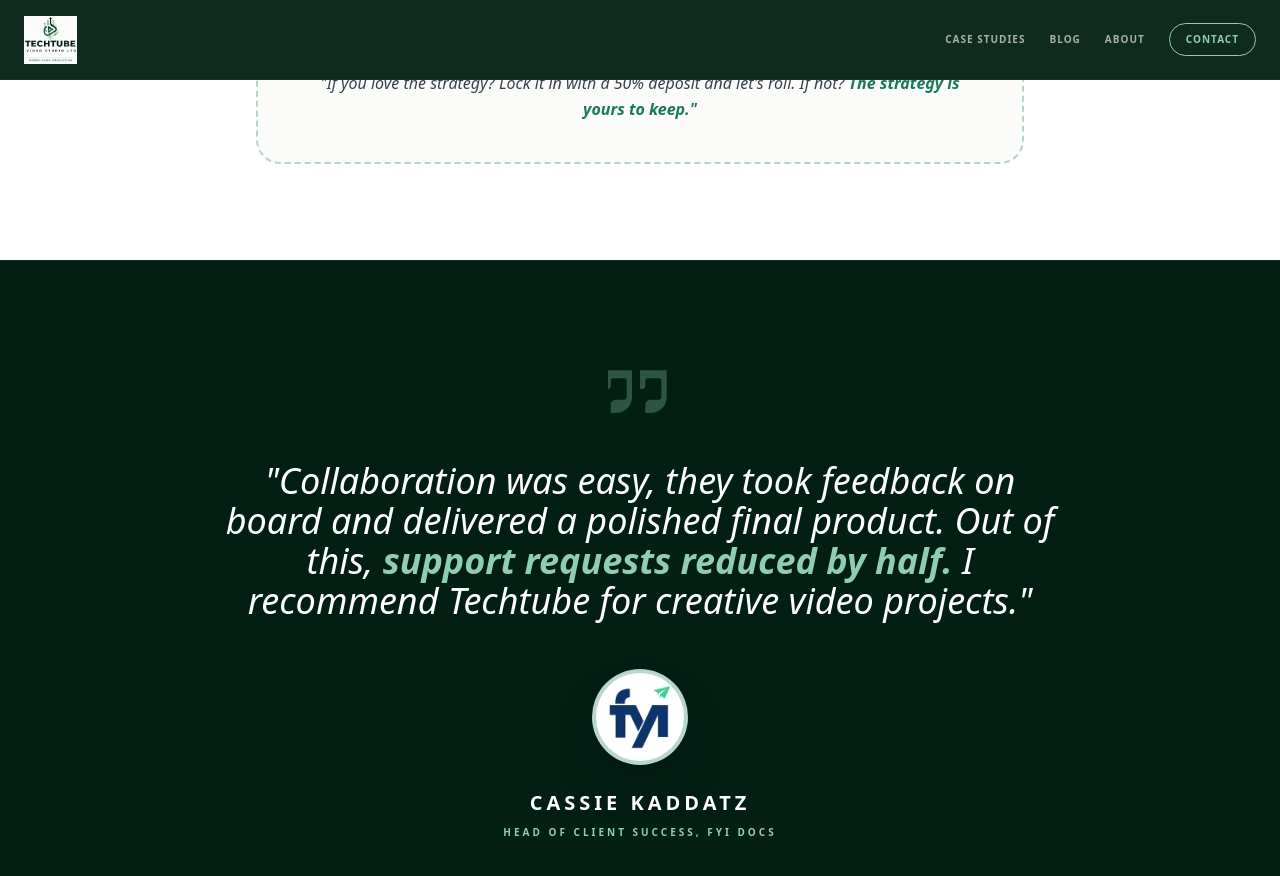
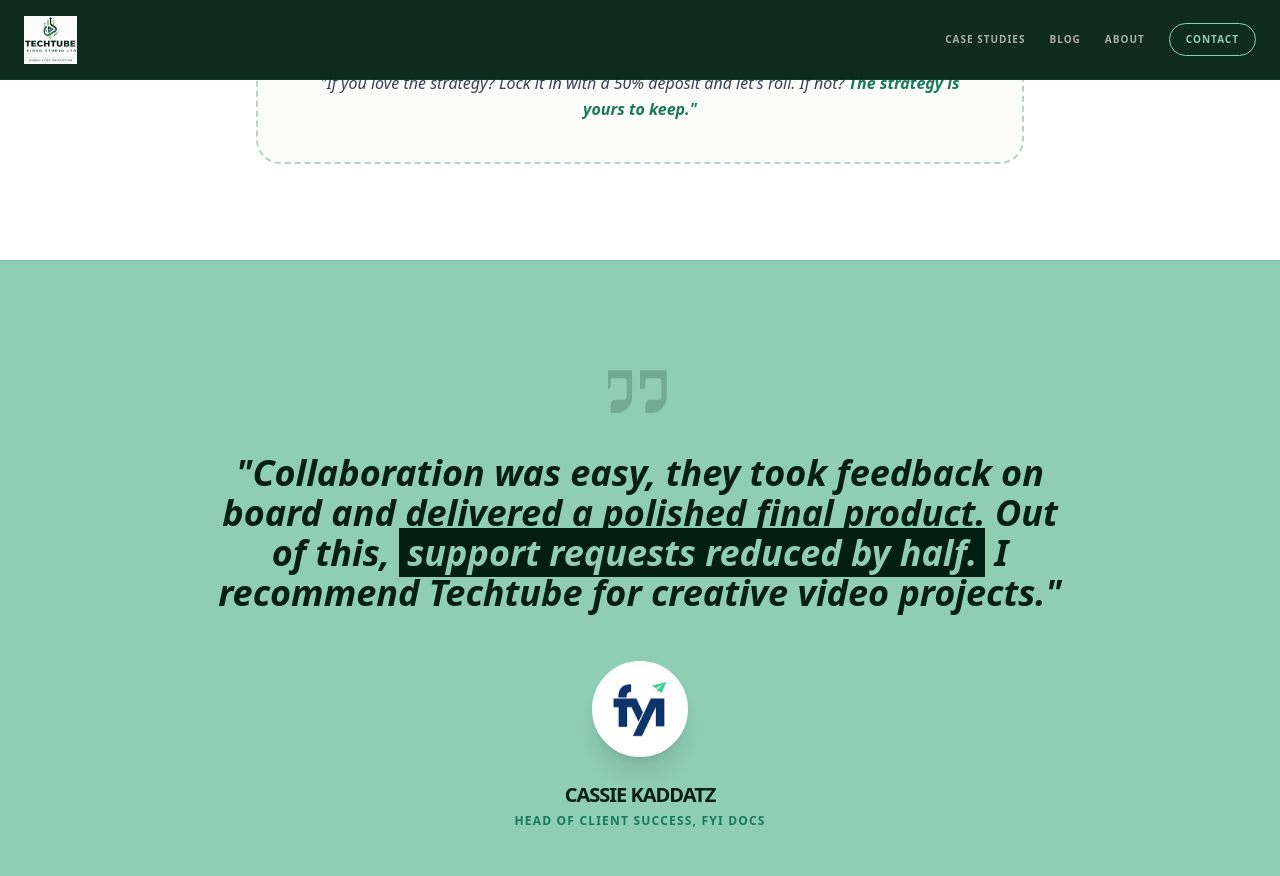
Before and after one commit to cheptionymutai/techtube-video-studio, a Jekyll site: the page index.html, which Jekyll copies as it is, in a window 1280 px wide and 900 px high, scrolled down 1332 px. Shown: the top 876 px of the window. Built offline with Jekyll 4.4.1, drawn with Linux system fonts in a browser that asks for light colours; nearby versions of some CDN libraries.

Commit message:
Update testimonial section styling and content

```diff
--- a/index.html
+++ b/index.html
@@ -172,30 +172,32 @@
                 </div>
             </div>
         </section>
-      <!-- High-Impact Testimonial Section -->
-<section class="py-24 bg-brand-dark border-t border-brand-primary/20">
+      <!-- High-Visibility ROI Testimonial Section -->
+<section class="py-24 bg-[#8fcdb5] border-y border-brand-primary/10">
     <div class="max-w-4xl mx-auto px-6 text-center">
-        <!-- Large Quote Icon -->
-        <div class="text-brand-accent mb-10 opacity-30">
+
+        <!-- Large Quote Icon (Subtle Dark) -->
+        <div class="text-brand-dark/20 mb-8">
             <svg class="w-16 h-16 mx-auto" fill="currentColor" viewBox="0 0 24 24">
                 <path d="M14.017 21L14.017 18C14.017 16.899 14.899 16 16.017 16H19.017C19.569 16 20.017 15.552 20.017 15V9C20.017 8.448 19.569 8 19.017 8H15.017C14.465 8 14.017 8.448 14.017 9V11C14.017 11.552 13.569 12 13.017 12H12.017V5H22.017V15C22.017 18.314 19.331 21 16.017 21H14.017ZM1.017 21L1.017 18C1.017 16.899 1.899 16 3.017 16H6.017C6.569 16 7.017 15.552 7.017 15V9C7.017 8.448 6.569 8 6.017 8H2.017C1.465 8 1.017 8.448 1.017 9V11C1.017 11.552 0.569 12 0.017 12H-0.983V5H9.017V15C9.017 18.314 6.331 21 3.017 21H1.017Z" />
             </svg>
         </div>
 
         <!-- Testimonial Text -->
-        <blockquote class="text-2xl md:text-4xl font-medium text-white italic leading-tight mb-12">
-            "Collaboration was easy, they took feedback on board and delivered a polished final product. Out of this, <span class="text-brand-accent font-black">support requests reduced by half.</span> I recommend Techtube for creative video projects."
+        <blockquote class="text-2xl md:text-4xl font-bold text-brand-dark italic leading-tight mb-12">
+            "Collaboration was easy, they took feedback on board and delivered a polished final product. Out of this, <span class="bg-brand-dark text-brand-accent px-2">support requests reduced by half.</span> I recommend Techtube for creative video projects."
         </blockquote>
 
         <!-- Identity Block -->
         <div class="flex flex-col items-center">
             <!-- Circular FYI Logo -->
-            <div class="w-24 h-24 bg-white rounded-full flex items-center justify-center border-4 border-brand-primary/30 overflow-hidden mb-6 shadow-2xl">
-                <!-- Replace with your actual FYI logo path -->
-                <img src="/fyi-logo.png" alt="FYI Docs Logo" class="w-16 h-16 object-contain">
+            <div class="w-24 h-24 bg-white rounded-full flex items-center justify-center border-4 border-white shadow-xl overflow-hidden mb-6">
+                <!-- Ensure fyi-logo.png is in your public folder -->
+                <img src="/fyi-logo.png" alt="FYI Docs Logo" class="w-14 h-14 object-contain">
             </div>
-            <h4 class="text-xl font-bold text-white uppercase tracking-[0.2em]">Cassie Kaddatz</h4>
-            <p class="text-brand-accent text-[10px] font-black uppercase tracking-[0.3em] mt-2">Head of Client Success, FYI Docs</p>
+
+            <h4 class="text-xl font-black text-brand-dark uppercase tracking-tighter">Cassie Kaddatz</h4>
+            <p class="text-brand-primary text-xs font-bold uppercase tracking-widest mt-1">Head of Client Success, FYI Docs</p>
         </div>
     </div>
 </section>
```
